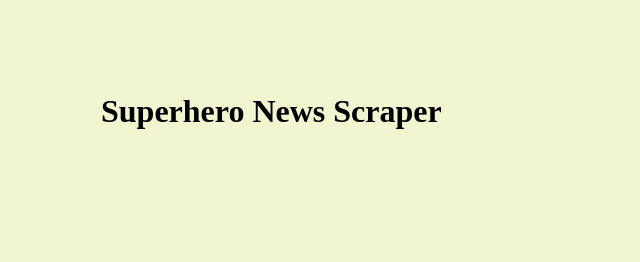
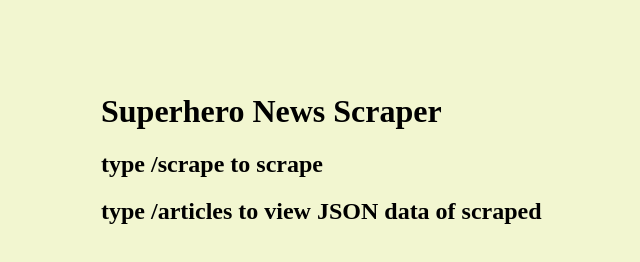
Before and after one commit to hayjmuir/webscraper, a website: page public/index.html in a window 1280 px wide. Shown: the whole page, without its empty margins (59-699 px from the left). Drawn offline with nearby package versions, Linux system fonts and the light colour scheme; no server answers.

Commit message:
updated html

```diff
--- a/public/index.html
+++ b/public/index.html
@@ -8,7 +8,8 @@
   <body>
     <div id="wrapper">
       <h1>Superhero News Scraper</h1>
-      <h2><i></i></h2>
+      <h2>type /scrape to scrape</h2>
+      <h2>type /articles to view JSON data of scraped </h2>
       <div id="articles"></div>
       <div id="notes"></div>
     </div>
```
